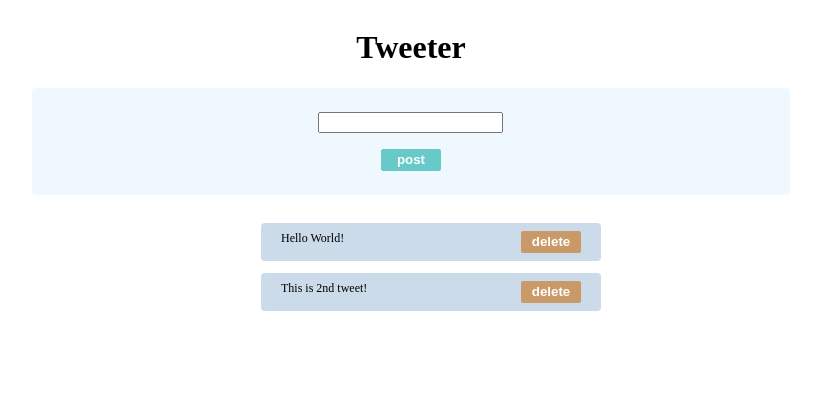
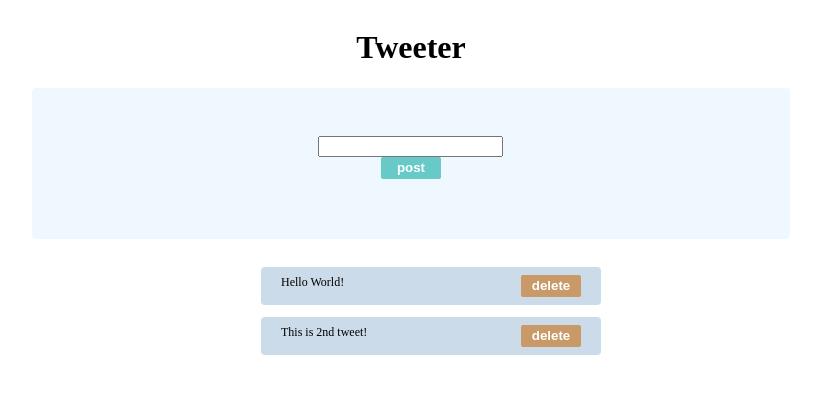
Before and after one commit to taserbeat/vue-sample, a Vue app: page / in a window 1280 px wide. Shown: the top 394 px of the page, without its empty margins (229-1050 px from the left). Built offline with nearby package versions, Linux system fonts and the light colour scheme.

Commit message:
feat: コンポーネントに分割(UIのみ)

```diff
--- a/src/components/Tweet.vue
+++ b/src/components/Tweet.vue
@@ -1,5 +1,7 @@
 <script setup lang="ts">
 import { ref } from "vue";
+import TweetPostForm from "./TweetPostForm.vue";
+import TweetList from "./TweetList.vue";
 
 const tweets = ref([
   { id: 0, description: "Hello World!" },
@@ -29,8 +31,7 @@ const deleteTweet = (id: number) => {
     <h1>Tweeter</h1>
 
     <div class="form-container">
-      <input v-model="inputDescription" />
-      <button class="post-button" @click="postTweet()">post</button>
+      <TweetPostForm />
     </div>
 
     <div class="tweet-container">
@@ -40,12 +41,7 @@ const deleteTweet = (id: number) => {
       <!-- <p v-show="tweets.length === 0">Tweets does not exist</p> -->
 
       <ul>
-        <li class="tweet-list" v-for="tweet in tweets" :key="tweet.id">
-          <span>{{ tweet.description }}</span>
-          <button class="delete-button" @click="deleteTweet(tweet.id)">
-            delete
-          </button>
-        </li>
+        <TweetList :tweets="tweets" />
       </ul>
     </div>
   </div>
@@ -69,46 +65,6 @@ const deleteTweet = (id: number) => {
   border-radius: 4px;
 }
 
-.tweet-list {
-  list-style: none;
-  margin-bottom: 12px;
-  border-radius: 4px;
-  font-size: 12px;
-  display: flex;
-  justify-content: space-between;
-  background-color: rgb(204, 219, 233);
-  padding: 8px 20px;
-  width: 300px;
-}
-
-.post-button {
-  color: #fff;
-  font-weight: bold;
-  background-color: #68c9c9;
-  border-radius: 2px;
-  border: none;
-  width: 60px;
-  height: 22px;
-}
-
-.post-button:hover {
-  background-color: #37bdbd;
-}
-
-.delete-button {
-  color: #fff;
-  font-weight: bold;
-  background-color: #c99a68;
-  border-radius: 2px;
-  border: none;
-  width: 60px;
-  height: 22px;
-}
-
-.delete-button:hover {
-  background-color: #ac783f;
-}
-
 input {
   margin-bottom: 16px;
 }
--- /dev/null
+++ b/src/components/TweetList.vue
@@ -0,0 +1,51 @@
+<script setup lang="ts">
+import { defineProps } from "vue";
+
+type Tweet = {
+  id: number;
+  description: string;
+};
+
+type Props = {
+  tweets: Tweet[];
+};
+
+defineProps<Props>();
+
+const deleteTweet = (id: number) => {};
+</script>
+
+<template>
+  <li class="tweet-list" v-for="tweet in tweets" :key="tweet.id">
+    <span>{{ tweet.description }}</span>
+    <button class="delete-button" @click="deleteTweet(tweet.id)">delete</button>
+  </li>
+</template>
+
+<style scoped>
+.tweet-list {
+  list-style: none;
+  margin-bottom: 12px;
+  border-radius: 4px;
+  font-size: 12px;
+  display: flex;
+  justify-content: space-between;
+  background-color: rgb(204, 219, 233);
+  padding: 8px 20px;
+  width: 300px;
+}
+
+.delete-button {
+  color: #fff;
+  font-weight: bold;
+  background-color: #c99a68;
+  border-radius: 2px;
+  border: none;
+  width: 60px;
+  height: 22px;
+}
+
+.delete-button:hover {
+  background-color: #ac783f;
+}
+</style>
--- /dev/null
+++ b/src/components/TweetPostForm.vue
@@ -0,0 +1,41 @@
+<script setup lang="ts">
+import { ref } from "vue";
+
+const inputDescription = ref<string>("");
+
+const postTweet = () => {};
+</script>
+
+<template>
+  <div class="form-container">
+    <input v-model="inputDescription" />
+    <button class="post-button" @click="postTweet()">post</button>
+  </div>
+</template>
+
+<style scoped>
+.form-container {
+  display: flex;
+  flex-direction: column;
+  align-items: center;
+  background-color: aliceblue;
+  padding: 24px 0;
+  width: 60%;
+  margin-bottom: 12px;
+  border-radius: 4px;
+}
+
+.post-button {
+  color: #fff;
+  font-weight: bold;
+  background-color: #68c9c9;
+  border-radius: 2px;
+  border: none;
+  width: 60px;
+  height: 22px;
+}
+
+.post-button:hover {
+  background-color: #37bdbd;
+}
+</style>
```
